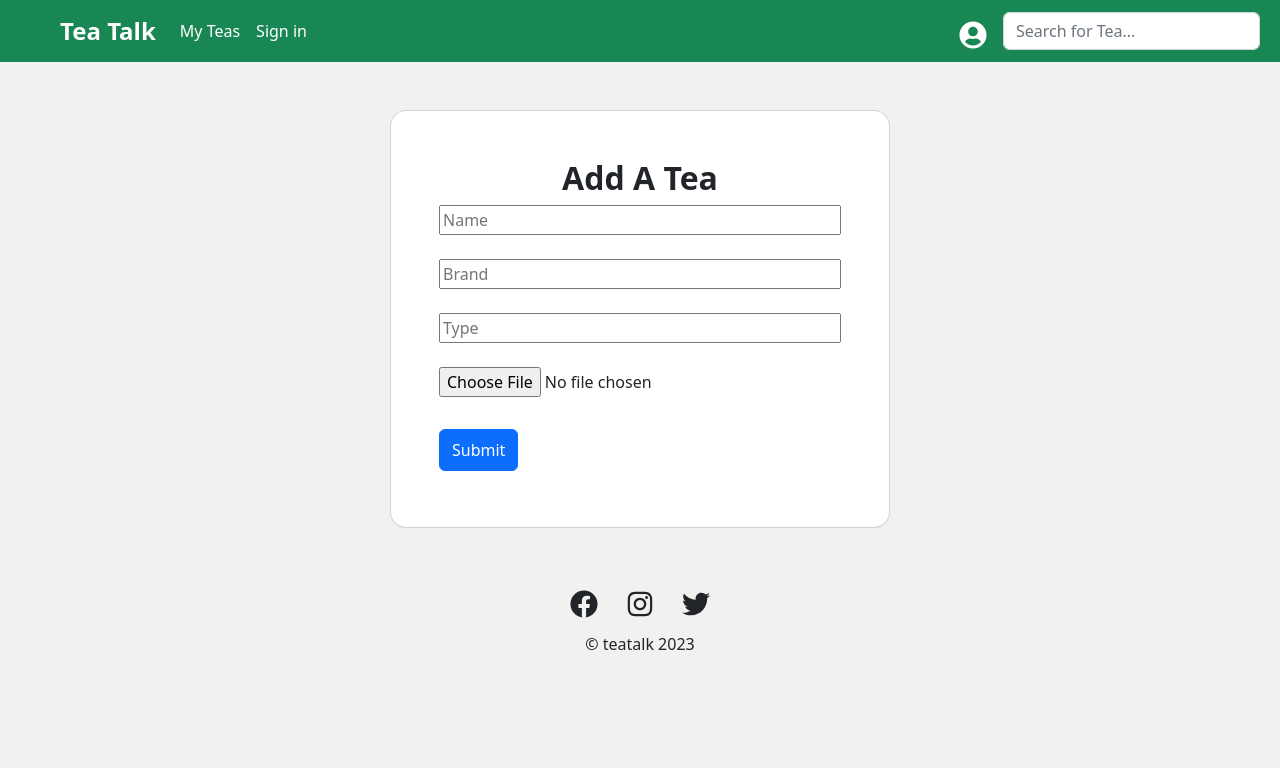
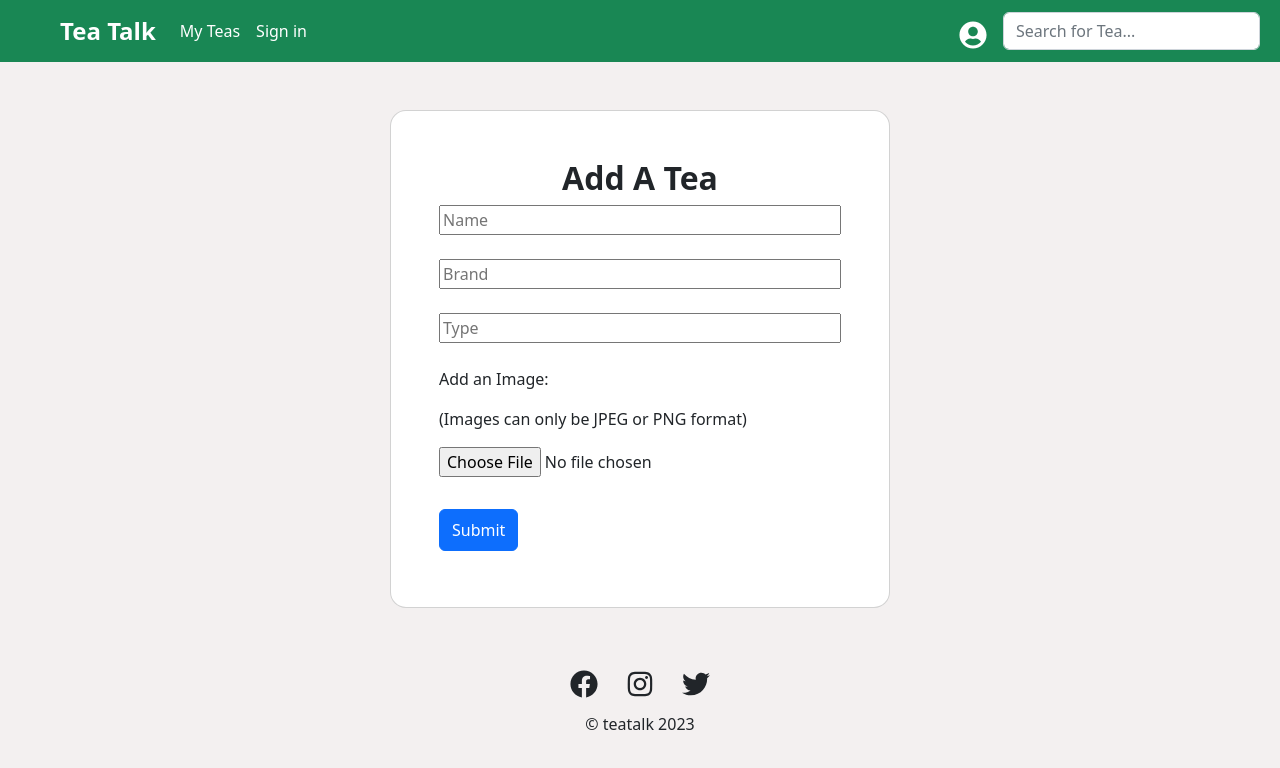
Before and after one commit to jlam3950/tea-talk-react, a React (Create React App) app: page /teaForm in a window 1280 px wide. Shown: the top 768 px of the page. Built offline with nearby package versions, Linux system fonts and the light colour scheme; no server answers.

Commit message:
Users can only add JPG and PNG images

```diff
--- a/src/components/TeaForm.jsx
+++ b/src/components/TeaForm.jsx
@@ -103,12 +103,18 @@ const TeaForm = () => {
                   onChange={inputChange}
                 />
 
+                <br />
+
+                <p>Add an Image:</p>
+                <p>(Images can only be JPEG or PNG format)</p>
+
                 <input
                   className='mb-4 w-100'
                   label='Add an Image'
                   placeholder = 'Image'
                   id='formControlLg'
                   type='file'
+                  accept=".jpg,.jpeg,.png"
                   size="lg"
                   onChange={onFileChange}
                 />
```
